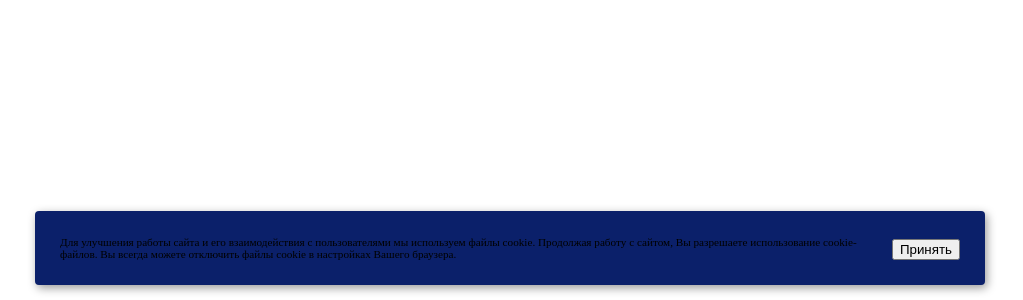
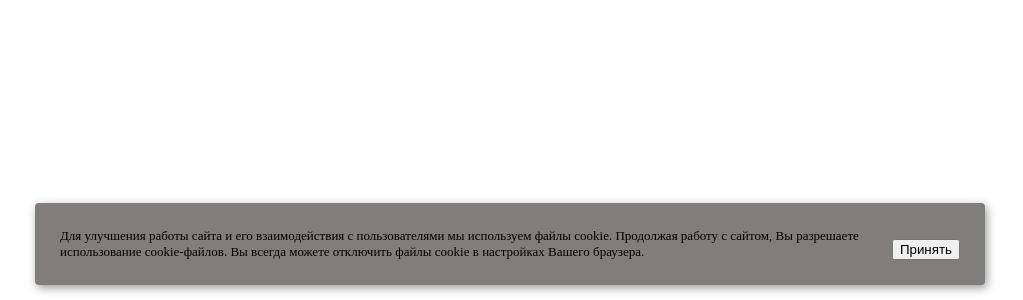
Before and after one commit to dofmarjj/coockie, a plain HTML site: page index.html in a window 1280 px wide. Shown: the part 500-800 px from the top of the page, without its empty margins (130-1153 px from the left). Drawn offline with Linux system fonts and the light colour scheme.

Commit message:
color-change

```diff
--- a/main.css
+++ b/main.css
@@ -9,14 +9,14 @@
     max-width: 90%;
     transform: translateX(-50%);
     padding: 25px;
-    background-color: rgb(11, 32, 106);
+    background-color: rgb(129, 125, 125);
     border-radius: 4px;
     box-shadow: 2px 3px 10px rgba(0, 0, 0, 0.4);
 }
 
 #cookie_notification p {
     margin: 0;
-    font-size: 0.7rem;
+    font-size: 13px;
     text-align: left;
     color: $text-color;
 }
```
